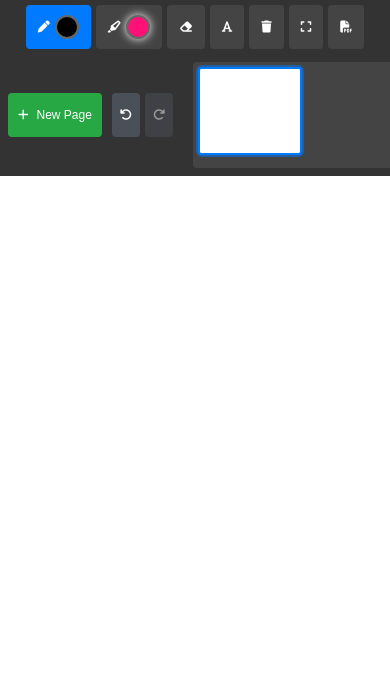
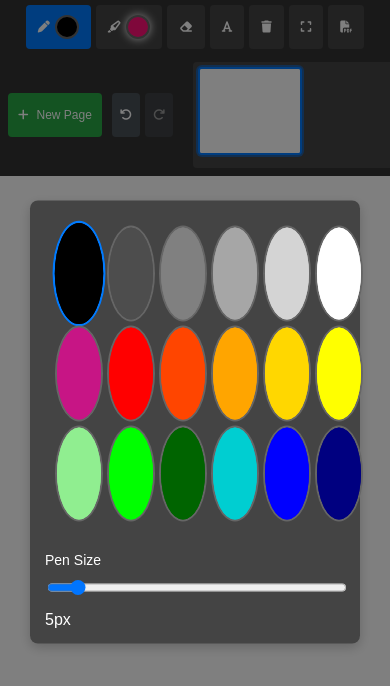
Before and after one commit to rforrupesh/whiteboard, a plain HTML site: page index.html in a window 390 px wide. Both pictures are taken after a click on the button 58 px from the left and 27 px from the top of the page. Drawn offline with nearby package versions, Linux system fonts and the light colour scheme.

Commit message:
Update index.html

```diff
--- a/index.html
+++ b/index.html
@@ -81,10 +81,12 @@ body {
     z-index: 1000;
     top: 100%;
     left: 0;
+    transition: opacity 0.1s ease-out;
 }
 
 .dropdown.active .dropdown-content {
     display: block;
+    opacity: 1;
 }
 
 .eraser-dropdown .dropdown-content {
@@ -395,9 +397,38 @@ body {
 
     .dropdown-content {
         position: fixed;
+        left: 50%;
+        top: 50%;
+        transform: translate(-50%, -50%);
+        width: 90%;
+        max-width: 300px;
+        z-index: 2000;
+        border-radius: 8px;
+        box-shadow: 0 4px 12px rgba(0,0,0,0.2);
+    }
+
+    .color-palette {
+        grid-template-columns: repeat(6, 1fr);
+        gap: 12px;
+        padding: 10px;
+    }
+
+    .color-option {
+        width: 100%;
+        padding-bottom: 100%; /* Makes it square */
+        height: 0;
+        position: relative;
+    }
+
+    .color-option::after {
+        content: '';
+        position: absolute;
+        top: 0;
         left: 0;
         right: 0;
-        margin: 0 8px;
+        bottom: 0;
+        border-radius: 50%;
+        background: inherit;
     }
 }
 
@@ -571,6 +602,31 @@ body {
 .popup-btn-cancel {
     background-color: #6c757d;
     color: white;
+}
+
+/* Add overlay for mobile */
+.mobile-overlay {
+    display: none;
+    position: fixed;
+    top: 0;
+    left: 0;
+    right: 0;
+    bottom: 0;
+    background: rgba(0,0,0,0.5);
+    z-index: 1500;
+}
+
+.mobile-overlay.active {
+    display: block;
+}
+
+/* Add these CSS rules to ensure smooth transitions */
+.dropdown-content {
+    transition: opacity 0.1s ease-out;
+}
+
+.dropdown.active .dropdown-content {
+    opacity: 1;
 }
 
     </style>
@@ -1506,24 +1562,13 @@ body {
 
     // Color picker functionality
     colorOptions.forEach(option => {
-        option.addEventListener('click', () => {
-            currentColor = option.style.backgroundColor;
-            colorPreview.style.backgroundColor = currentColor;
-            colorOptions.forEach(opt => opt.classList.remove('active'));
-            option.classList.add('active');
-            updateCursor();
-        });
-    });
-
-    // Neon color picker functionality
+        option.addEventListener('click', handleColorSelection);
+        option.addEventListener('touchend', handleColorSelection);
+    });
+
     neonColorOptions.forEach(option => {
-        option.addEventListener('click', () => {
-            currentNeonColor = option.style.backgroundColor;
-            neonPreview.style.backgroundColor = currentNeonColor;
-            neonColorOptions.forEach(opt => opt.classList.remove('active'));
-            option.classList.add('active');
-            updateCursor();
-        });
+        option.addEventListener('click', handleNeonColorSelection);
+        option.addEventListener('touchend', handleNeonColorSelection);
     });
 
     // Tool buttons
@@ -1553,12 +1598,15 @@ body {
         button.addEventListener('click', (e) => {
             const dropdown = button.closest('.dropdown');
             if (dropdown) {
-                dropdown.classList.toggle('active');
-                document.querySelectorAll('.dropdown').forEach(otherDropdown => {
-                    if (otherDropdown !== dropdown) {
-                        otherDropdown.classList.remove('active');
+                const wasActive = dropdown.classList.contains('active');
+                closeAllDropdowns();
+
+                if (!wasActive) {
+                    dropdown.classList.add('active');
+                    if (window.innerWidth <= 768) {
+                        document.querySelector('.mobile-overlay').classList.add('active');
                     }
-                });
+                }
             }
         });
     });
@@ -1585,6 +1633,7 @@ body {
         neonPreview.style.backgroundColor = currentNeonColor;
         colorOptions[0].classList.add('active');
         neonColorOptions[0].classList.add('active');
+        initializeColorPickers();
     }
 
     // Initialize the whiteboard
@@ -1741,11 +1790,8 @@ colorOptions.forEach(option => {
             // Add active class to clicked/touched option
             this.classList.add('active');
 
-            // Force dropdown to stay open on mobile
-            const dropdown = this.closest('.dropdown');
-            if (dropdown) {
-                dropdown.classList.add('active');
-            }
+            // Close dropdown immediately for both mobile and desktop
+            setTimeout(closeAllDropdowns, 50);
 
             updateCursor();
         });
@@ -1767,11 +1813,8 @@ neonColorOptions.forEach(option => {
             // Add active class to clicked/touched option
             this.classList.add('active');
 
-            // Force dropdown to stay open on mobile
-            const dropdown = this.closest('.dropdown');
-            if (dropdown) {
-                dropdown.classList.add('active');
-            }
+            // Close dropdown immediately for both mobile and desktop
+            setTimeout(closeAllDropdowns, 50);
 
             updateCursor();
         });
@@ -1863,6 +1906,61 @@ document.head.appendChild(style);
         }, 300);
     }
 
+    // Update the JavaScript color picker functionality
+    function initializeColorPickers() {
+        const mobileOverlay = document.createElement('div');
+        mobileOverlay.className = 'mobile-overlay';
+        document.body.appendChild(mobileOverlay);
+
+        colorOptions.forEach(option => {
+            option.addEventListener('click', handleColorSelection);
+            option.addEventListener('touchend', handleColorSelection);
+        });
+
+        neonColorOptions.forEach(option => {
+            option.addEventListener('click', handleNeonColorSelection);
+            option.addEventListener('touchend', handleNeonColorSelection);
+        });
+
+        mobileOverlay.addEventListener('click', closeAllDropdowns);
+        mobileOverlay.addEventListener('touchend', closeAllDropdowns);
+    }
+
+    function handleColorSelection(e) {
+        e.preventDefault();
+        e.stopPropagation();
+
+        currentColor = this.style.backgroundColor;
+        colorPreview.style.backgroundColor = currentColor;
+        colorOptions.forEach(opt => opt.classList.remove('active'));
+        this.classList.add('active');
+        updateCursor();
+
+        // Close dropdown immediately for both mobile and desktop
+        setTimeout(closeAllDropdowns, 50);
+    }
+
+    function handleNeonColorSelection(e) {
+        e.preventDefault();
+        e.stopPropagation();
+
+        currentNeonColor = this.style.backgroundColor;
+        neonPreview.style.backgroundColor = currentNeonColor;
+        neonColorOptions.forEach(opt => opt.classList.remove('active'));
+        this.classList.add('active');
+        updateCursor();
+
+        // Close dropdown immediately for both mobile and desktop
+        setTimeout(closeAllDropdowns, 50);
+    }
+
+    function closeAllDropdowns() {
+        document.querySelectorAll('.dropdown').forEach(dropdown => {
+            dropdown.classList.remove('active');
+        });
+        document.querySelector('.mobile-overlay').classList.remove('active');
+    }
+
     </script>
 </body>
 </html>
```
